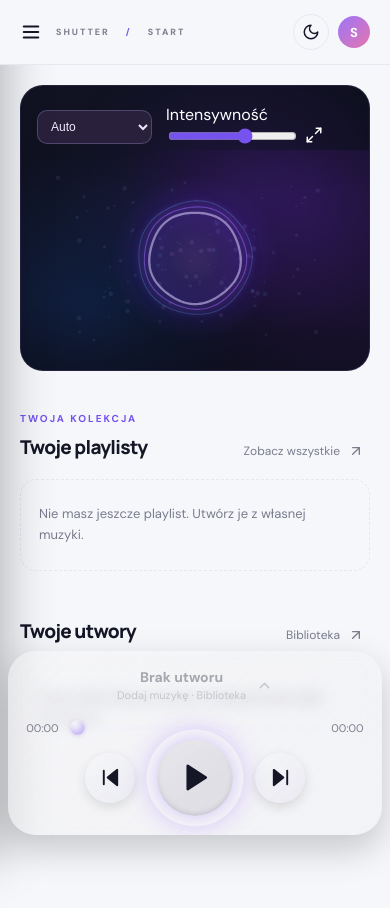
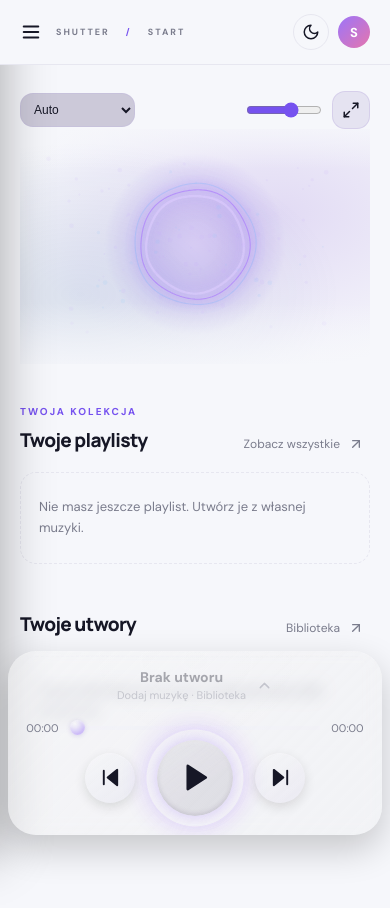
Before and after one commit to trciesielski/Shutter, a React (Vite) app: page / in a window 390 px wide. Shown: the top 908 px of the page. Built offline with nearby package versions, Linux system fonts and the light colour scheme.

Commit message:
style(visualizer): seamless background blend and responsive full-viewport effect

```diff
--- a/src/visualizer/visualizer.css
+++ b/src/visualizer/visualizer.css
@@ -6,3 +6,29 @@
 :root[data-theme=light] .music-visualizer{color:#fff}
 @media(max-width:580px){.music-visualizer{border-radius:23px;margin-bottom:21px}.visualizer-head{padding:18px 16px 0}.visualizer-head h2{font-size:18px}.visualizer-mode select{max-width:142px}.visualizer-scene{height:220px}.visualizer-bottom{padding:0 16px 14px}.visualizer-options{padding:11px 16px 14px;align-items:flex-start;flex-direction:column}.visualizer-options small{text-align:left}.visualizer-cover{width:138px}}
 @media(prefers-reduced-motion:reduce){.music-visualizer *{animation:none!important;transition:none!important}}
+
+/* Immersive Shutter visualizer: transparent, borderless, integrated with app background. */
+.music-visualizer{border:0!important;border-radius:0!important;background:transparent!important;overflow:visible!important;isolation:isolate;margin:0 0 20px!important;min-height:290px}
+.music-visualizer .visualizer-head{padding:8px 4px 0!important;display:flex;justify-content:space-between;align-items:center;position:relative;z-index:5}
+.music-visualizer .visualizer-mode select{background:rgba(72,54,110,.24);border:1px solid rgba(175,155,233,.15);border-radius:13px;color:var(--text);max-width:170px}
+.visualizer-head-actions{display:flex;align-items:center;gap:8px}
+.visualizer-intensity{display:flex;align-items:center;gap:8px;font-size:11px;color:var(--muted)}
+.visualizer-intensity input{width:76px;accent-color:var(--accent)}
+.visualizer-maximize{width:38px;height:38px;display:grid;place-items:center;border:1px solid rgba(160,135,210,.22);border-radius:13px;background:rgba(104,81,175,.12);color:var(--text)}
+.music-visualizer .visualizer-scene{height:clamp(230px,35vw,390px);overflow:hidden}
+.music-visualizer .visualizer-scene:before{inset:-18%;background:radial-gradient(ellipse at 26% 65%,rgba(35,75,150,.13),transparent 52%),radial-gradient(ellipse at 67% 40%,rgba(108,55,206,.15),transparent 57%)}
+.music-visualizer .visualizer-vignette{background:linear-gradient(to bottom,var(--bg),transparent 17%,transparent 74%,var(--bg));opacity:.75}
+.music-visualizer .visualizer-cover{border:0;box-shadow:0 18px 70px rgba(99,51,194,.18);border-radius:19px}
+.music-visualizer.is-maximized{position:fixed!important;inset:0!important;z-index:25!important;width:100vw!important;height:100dvh!important;margin:0!important;min-height:0!important;background:var(--bg)!important;display:flex;flex-direction:column;overflow:hidden!important}
+.music-visualizer.is-maximized .visualizer-head{padding:calc(env(safe-area-inset-top,0px) + 16px) 22px 0!important;flex:none;z-index:40}
+.music-visualizer.is-maximized .visualizer-scene{flex:1;min-height:0;height:auto!important}
+.music-visualizer.is-maximized .visualizer-cover{width:min(52vw,35vh,320px)}
+.music-visualizer.is-maximized .visualizer-vignette{background:linear-gradient(to bottom,var(--bg),transparent 20%,transparent 80%,var(--bg));opacity:.55}
+@media(max-width:580px){
+ .music-visualizer{min-height:230px;margin:0 0 18px!important}
+ .music-visualizer .visualizer-head{padding:6px 0 0!important}
+ .music-visualizer .visualizer-scene{height:235px}
+ .visualizer-intensity span{display:none}
+ .music-visualizer.is-maximized .visualizer-head{padding:calc(env(safe-area-inset-top,0px) + 15px) 18px 0!important}
+ .music-visualizer.is-maximized .visualizer-scene{height:auto}
+}
```
